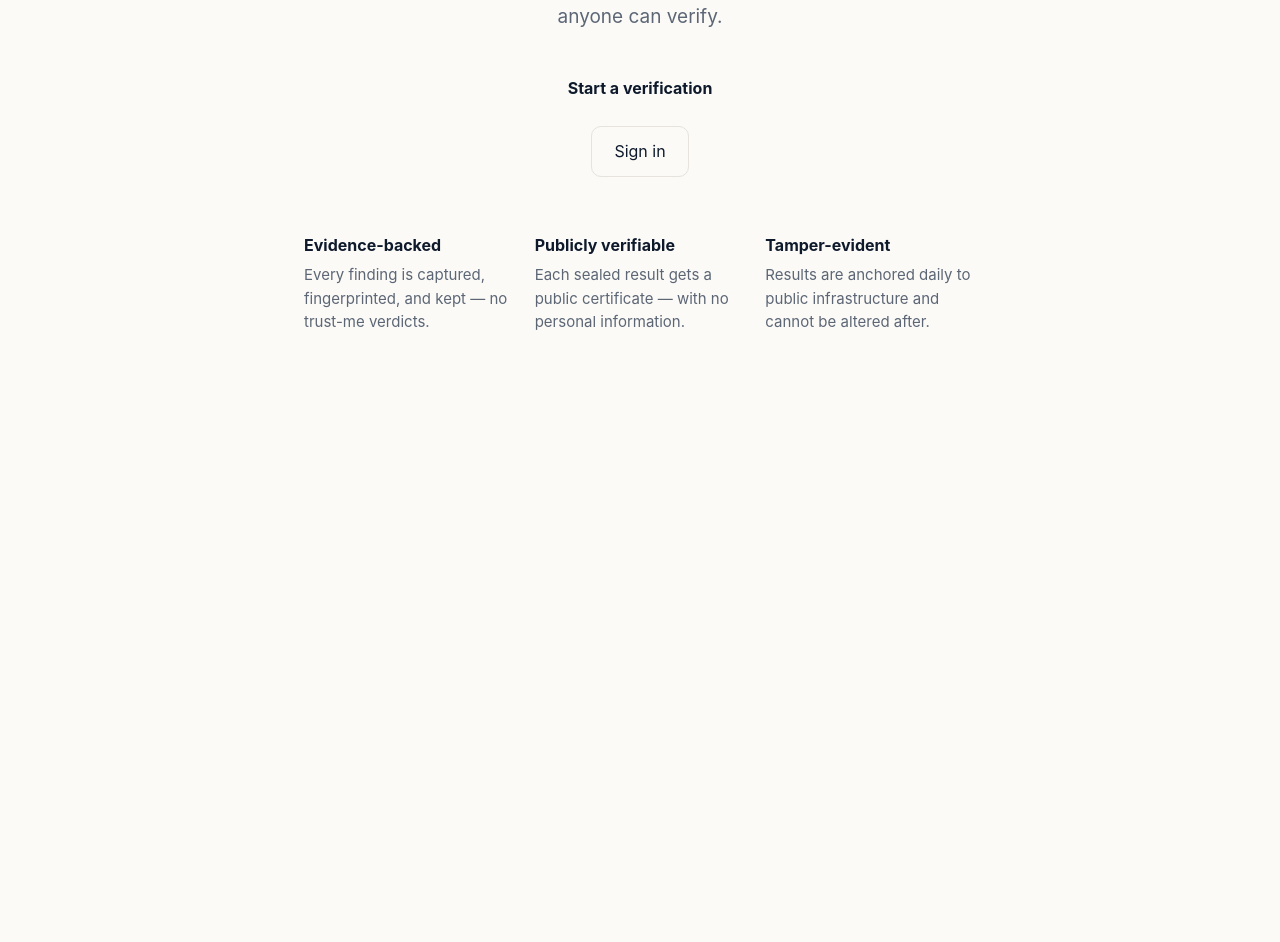
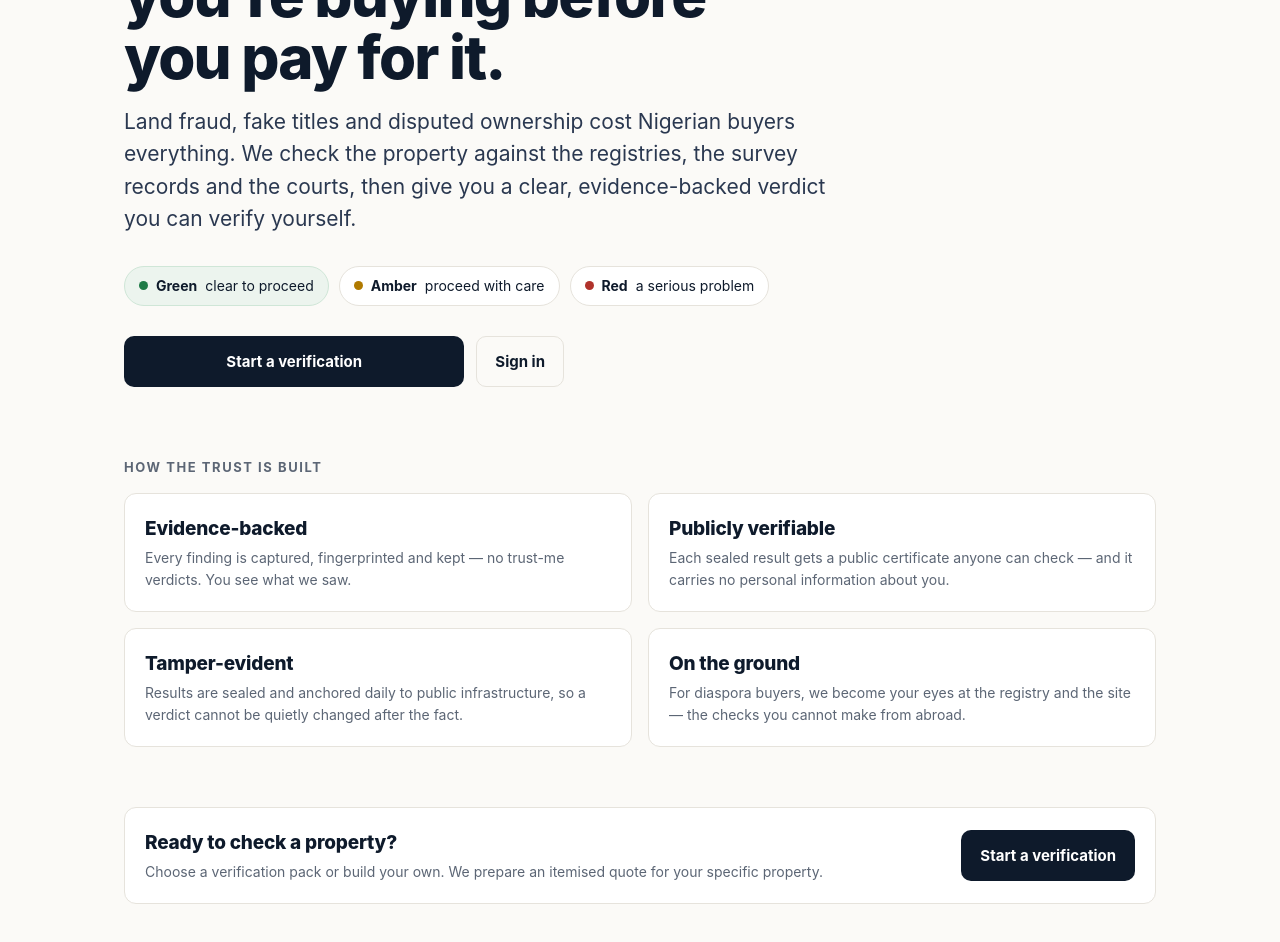
Before and after one commit to EmperorsMM/ilevest-web, a Next.js app in the folder apps/web/: page / in a window 1280 px wide. Shown: the part 280-1222 px from the top of the page. Before the commit the page ends 800 px from the top, so only its background shows below. Built offline with nearby package versions, Linux system fonts and the light colour scheme; no server answers.

Commit message:
Increment 5
public landing on the design system

```diff
--- a/apps/web/src/app/page.tsx
+++ b/apps/web/src/app/page.tsx
@@ -1,12 +1,8 @@
-// The front door — ilevest.com/. A signed-in visitor is sent straight to their
-// own surface; the public sees a real landing (no scaffolding), with the shared
-// shell on top and a clear path into the journey. Server component so the
-// redirect happens before any render.
-//
-// This replaces the Stage 0 placeholder. Protected surfaces (/client, /work,
-// /review, /ops) each still enforce their own sign-in redirect and RLS; this
-// page only decides where a visitor to the bare domain lands.
-
+// The front door — ilevest.com/. Signed-in visitors route to their surface;
+// the public sees the landing. Built on the shared design system in globals.css
+// (the "evidence-room" identity: ink authority, one cleared-green, warm paper,
+// the verdict scale as the signature) rather than ad-hoc inline styles, so the
+// root matches /start and /client exactly.
 import { redirect } from "next/navigation";
 import { createSupabaseServerClient } from "../lib/supabase/server";
 import DeskShell from "../components/desk-shell";
@@ -29,47 +25,78 @@ export default async function Home() {
   return (
     <>
       <DeskShell />
-      <main className="wrap" style={{ padding: "72px 24px 96px", maxWidth: 720, textAlign: "center" }}>
-        <h1 style={{ fontSize: 40, lineHeight: 1.1, letterSpacing: "-0.02em", margin: "0 0 16px" }}>
-          Verify before you buy.
-        </h1>
-        <p style={{ fontSize: 19, color: "var(--muted)", lineHeight: 1.5, margin: "0 auto 32px", maxWidth: 560 }}>
-          Independent land and property verification for Nigeria. We check the title,
-          the survey, the courts and the seller — then seal the result as a tamper-evident
-          record you can trust and anyone can verify.
-        </p>
-        <div style={{ display: "flex", gap: 12, justifyContent: "center", flexWrap: "wrap" }}>
-          <a className="btn" href="/start" style={{ fontSize: 16, padding: "12px 22px" }}>
-            Start a verification
-          </a>
-          <a href="/signup?mode=signin"
-             style={{ fontSize: 16, padding: "12px 22px", textDecoration: "none",
-                      color: "var(--ink)", border: "1px solid var(--line)", borderRadius: 10 }}>
-            Sign in
-          </a>
-        </div>
+      <main className="wrap">
+        <section className="hero">
+          <p className="eyebrow">Independent property verification · Lagos · Ogun · FCT</p>
+          <h1>Know exactly what you&rsquo;re buying before you pay for it.</h1>
+          <p className="lede">
+            Land fraud, fake titles and disputed ownership cost Nigerian buyers everything.
+            We check the property against the registries, the survey records and the courts,
+            then give you a clear, evidence-backed verdict you can verify yourself.
+          </p>
 
-        <div style={{ marginTop: 56, display: "grid", gap: 20, gridTemplateColumns: "repeat(auto-fit, minmax(180px, 1fr))",
-                      textAlign: "left" }}>
-          <div>
-            <strong>Evidence-backed</strong>
-            <p style={{ color: "var(--muted)", margin: "6px 0 0", fontSize: 15 }}>
-              Every finding is captured, fingerprinted, and kept — no trust-me verdicts.
-            </p>
+          <div className="verdicts">
+            <span className="verdict g"><span className="dot g" /><b>Green</b> clear to proceed</span>
+            <span className="verdict"><span className="dot a" /><b>Amber</b> proceed with care</span>
+            <span className="verdict"><span className="dot r" /><b>Red</b> a serious problem</span>
           </div>
-          <div>
-            <strong>Publicly verifiable</strong>
-            <p style={{ color: "var(--muted)", margin: "6px 0 0", fontSize: 15 }}>
-              Each sealed result gets a public certificate — with no personal information.
-            </p>
+
+          <div style={{ display: "flex", gap: 12, flexWrap: "wrap", marginTop: 30, maxWidth: 440 }}>
+            <a className="btn primary" href="/start" style={{ width: "auto", flex: "1 1 auto" }}>
+              Start a verification
+            </a>
+            <a className="btn" href="/signup?mode=signin"
+               style={{ width: "auto", flex: "0 0 auto", border: "1px solid var(--line)", color: "var(--ink)" }}>
+              Sign in
+            </a>
           </div>
-          <div>
-            <strong>Tamper-evident</strong>
-            <p style={{ color: "var(--muted)", margin: "6px 0 0", fontSize: 15 }}>
-              Results are anchored daily to public infrastructure and cannot be altered after.
-            </p>
+        </section>
+
+        <section className="section">
+          <h2>How the trust is built</h2>
+          <div className="grid">
+            <div className="card" style={{ cursor: "default" }}>
+              <div className="name">Evidence-backed</div>
+              <div className="who">
+                Every finding is captured, fingerprinted and kept &mdash; no trust-me verdicts.
+                You see what we saw.
+              </div>
+            </div>
+            <div className="card" style={{ cursor: "default" }}>
+              <div className="name">Publicly verifiable</div>
+              <div className="who">
+                Each sealed result gets a public certificate anyone can check &mdash; and it
+                carries no personal information about you.
+              </div>
+            </div>
+            <div className="card" style={{ cursor: "default" }}>
+              <div className="name">Tamper-evident</div>
+              <div className="who">
+                Results are sealed and anchored daily to public infrastructure, so a verdict
+                cannot be quietly changed after the fact.
+              </div>
+            </div>
+            <div className="card" style={{ cursor: "default" }}>
+              <div className="name">On the ground</div>
+              <div className="who">
+                For diaspora buyers, we become your eyes at the registry and the site &mdash;
+                the checks you cannot make from abroad.
+              </div>
+            </div>
           </div>
-        </div>
+        </section>
+
+        <section className="section" style={{ paddingBottom: 80 }}>
+          <div className="rail" style={{ display: "flex", alignItems: "center", justifyContent: "space-between", flexWrap: "wrap", gap: 16 }}>
+            <div>
+              <div style={{ fontWeight: 800, fontSize: 19, letterSpacing: "-0.01em" }}>Ready to check a property?</div>
+              <div className="muted" style={{ fontSize: 14, marginTop: 4 }}>
+                Choose a verification pack or build your own. We prepare an itemised quote for your specific property.
+              </div>
+            </div>
+            <a className="btn primary" href="/start" style={{ width: "auto" }}>Start a verification</a>
+          </div>
+        </section>
       </main>
     </>
   );
```
